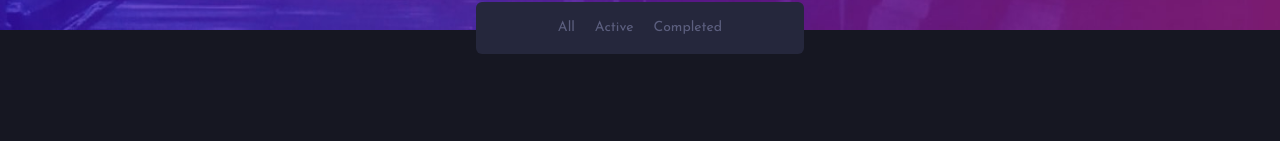
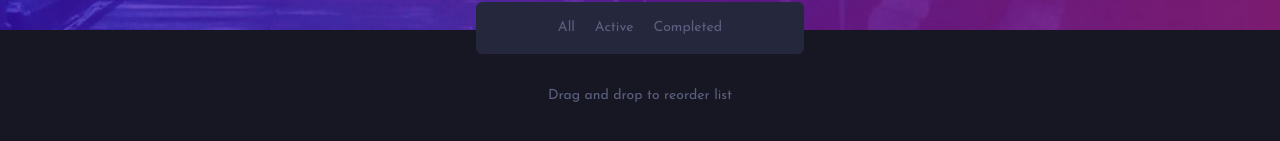
Before and after one commit to YokoMentor/todo-app, a Next.js app: page / in a window 1280 px wide. Shown: the part 237-378 px from the top of the page. Built offline with nearby package versions, Linux system fonts and the light colour scheme; no server answers; the database is empty.

Commit message:
Added Drag and drop area

```diff
--- a/app/page.tsx
+++ b/app/page.tsx
@@ -96,6 +96,9 @@ export default function Page() {
           <button className='mx-5 text-txt-active hover:text-txt-hover cursor-pointer'>Active</button>
           <button className='focus:text-txt-active hover:text-txt-hover cursor-pointer'>Completed</button>
         </div>
+        <div className='text-sm text-txt-default flex items-center justify-center w-full h-[52px] mt-4'>
+          Drag and drop to reorder list
+        </div>
       </div>
     </div>
   );
```
